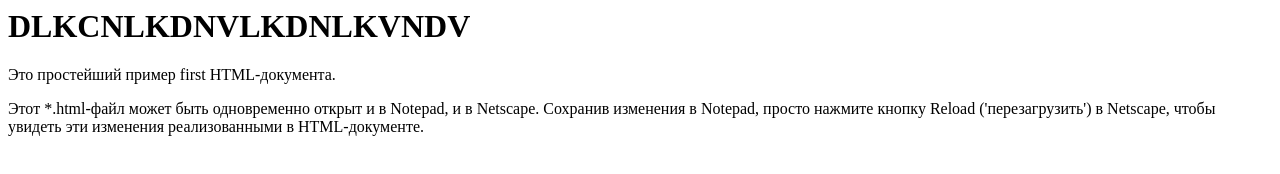
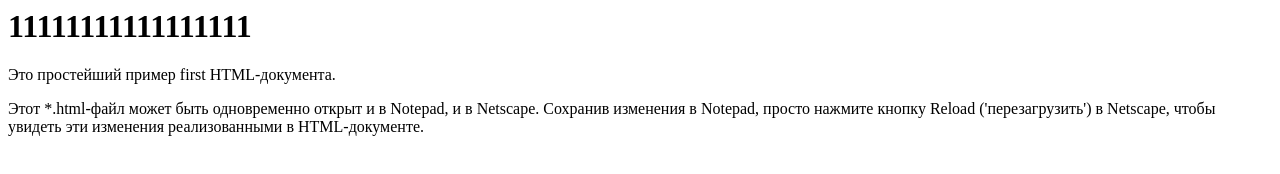
Before and after one commit to Ilya02021983/Repository1, a plain HTML site: page index.html in a window 1280 px wide. Drawn offline with Linux system fonts and the light colour scheme.

Commit message:
1111111111111111

```diff
--- a/index.html
+++ b/index.html
@@ -3,7 +3,7 @@
 <title>Пример из GIT</title>
 </head>
 <body>
-<H1>DLKCNLKDNVLKDNLKVNDV</H1>
+<H1>11111111111111111</H1>
 <P>Это простейший пример first HTML-документа.</P>
 <P>Этот *.html-файл может быть одновременно открыт и в Notepad, и в Netscape. Сохранив изменения в Notepad, просто нажмите кнопку Reload ('перезагрузить') в Netscape, чтобы увидеть эти изменения реализованными в HTML-документе.</P>
 </body>
```
